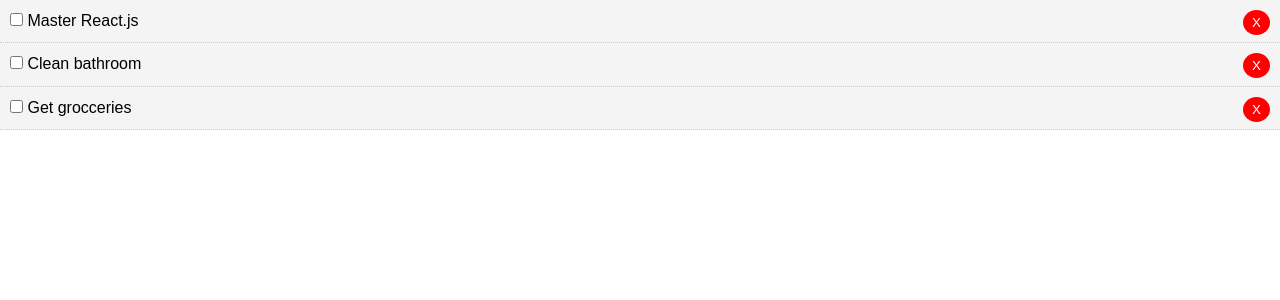
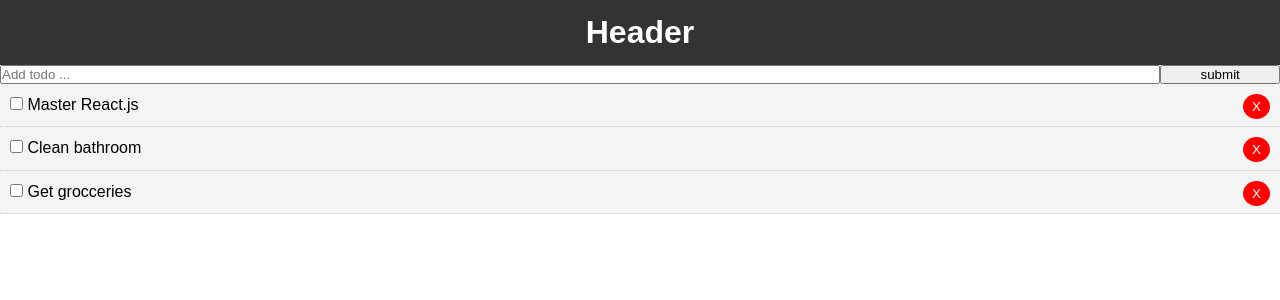
Before and after one commit to caseycling/to-do-list, a React (Create React App) app: page / in a window 1280 px wide. Shown: the top 300 px of the page. Built offline with nearby package versions, Linux system fonts and the light colour scheme.

Commit message:
Imported delete button and add to-do component

```diff
--- a/src/App.js
+++ b/src/App.js
@@ -1,5 +1,7 @@
 import React, { Component } from 'react';
-import Todos from './Components/Todos'
+import Todos from './Components/Todos';
+import Header from './Components/Header';
+import AddTodo from './Components/AddTodo';
 
 import './App.css';
 
@@ -25,24 +27,40 @@
   }
 
   markComplete = (id) => {
-    this.setState({ todos: this.state.todos.map(todo => {
-      if(todo.id === id) {
-        todo.completed = !todo.completed
-      }
-      return todo;
-    })})
+    this.setState({
+      todos: this.state.todos.map(todo => {
+        if (todo.id === id) {
+          todo.completed = !todo.completed
+        }
+        return todo;
+      })
+    })
   }
 
   delTodo = (id) => {
-    this.setState({ todos: [...this.state.todos.filter(
-      todo =>  todo.id !== id
-      )]})
+    this.setState({
+      todos: [...this.state.todos.filter(
+        todo => todo.id !== id
+      )]
+    })
+  }
+
+  generateContent = (content) => {
+    return content
   }
 
   render() {
     return (
       <div className="App">
-        <Todos todos={this.state.todos} markComplete={this.markComplete} delTodo={this.delTodo}/>
+        <div className="container">
+          <Header />
+          <AddTodo />
+          <Todos
+            todos={this.state.todos}
+            markComplete={this.markComplete}
+            delTodo={this.delTodo}
+          />
+        </div>
       </div>
     );
   }
--- a/src/Components/Header.js
+++ b/src/Components/Header.js
@@ -1,7 +1,6 @@
 import React from 'react';
 
-function Header(props) {
-    console.log(props)
+function Header() {
     return (
         <header style={headerStyle}>
             <h1 >Header</h1>
--- a/src/Components/Todos.js
+++ b/src/Components/Todos.js
@@ -13,6 +13,7 @@
   }
 }
 
+
 Todos.propTypes = {
   todos: PropTypes.array.isRequired
 }
```
